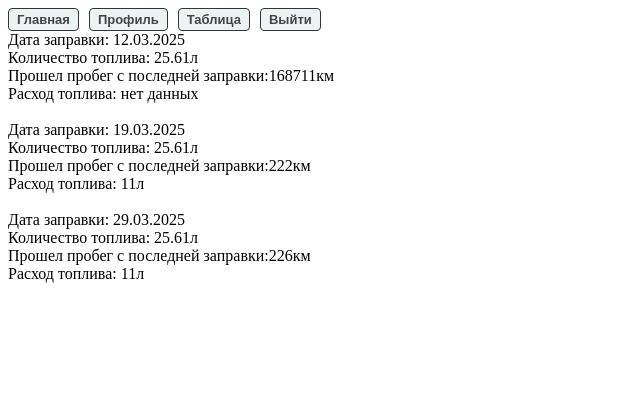
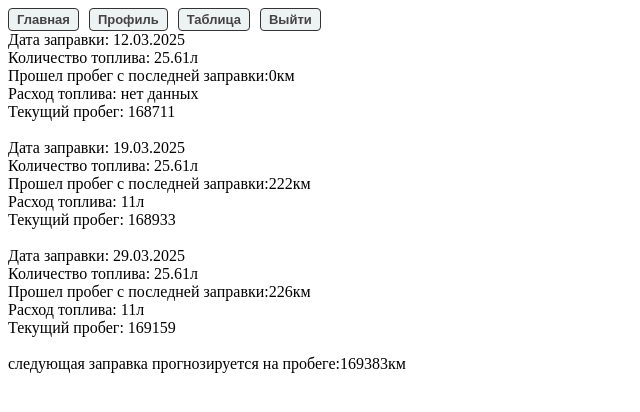
Before and after one commit to katsori-fuel-app/frontend, a Next.js app: page /fuel in a window 1280 px wide. Shown: the top 412 px of the page, without its empty margins (0-640 px from the left). Built offline with nearby package versions, Linux system fonts and the light colour scheme; no server answers; sample sign-in values are in the browser's storage.

Commit message:
feature/fuel-logic-forecast: добавил прогнозируемое значение следующей заправки

```diff
--- a/src/feature/fuel/Fuel.tsx
+++ b/src/feature/fuel/Fuel.tsx
@@ -1,4 +1,7 @@
-export const Fuel = () => {
+'use client';
+
+import { Fragment } from 'react';
+
 const setting = [
     {
         date: '12.03.2025',
@@ -17,18 +20,30 @@ export const Fuel = () => {
     },
 ];
 
+const forecastedValue: number = setting.reduce((acc, current, i, settingArray) => {
+    const S = i === 0 ? 0 : settingArray[i].currentKm - settingArray[i - 1].currentKm;
+
+    acc += S;
+
+    if (i === settingArray.length - 1) {
+        return acc / (settingArray.length - 1);
+    }
+
+    return acc;
+}, 0);
+
+export const Fuel = () => {
     return (
         <div>
             <div>
                 {setting.map((a, i, settingArray) => {
                     const S =
-                        i === 0
-                            ? settingArray[i].currentKm
-                            : settingArray[i].currentKm - settingArray[i - 1].currentKm;
+                        i === 0 ? 0 : settingArray[i].currentKm - settingArray[i - 1].currentKm;
 
                     const U = i === 0 ? 'нет данных' : (a.fuelCount / S) * 100;
+
                     return (
-                        <>
+                        <Fragment key={i}>
                             <div>Дата заправки: {a.date}</div>
                             <div>Количество топлива: {a.fuelCount}л</div>
                             <div>
@@ -39,10 +54,16 @@ export const Fuel = () => {
                             <div>
                                 Расход топлива: {typeof U === 'number' ? `${Math.floor(U)}л` : U}
                             </div>
+                            <div>Текущий пробег: {a.currentKm}</div>
                             <br />
-                        </>
+                        </Fragment>
                     );
                 })}
+
+                <div>
+                    <span>следующая заправка прогнозируется на пробеге:</span>
+                    <span>{setting.at(-1)!.currentKm + forecastedValue}км</span>
+                </div>
             </div>
         </div>
     );
```
Lines whose indentation alone changed are shown as unchanged.
